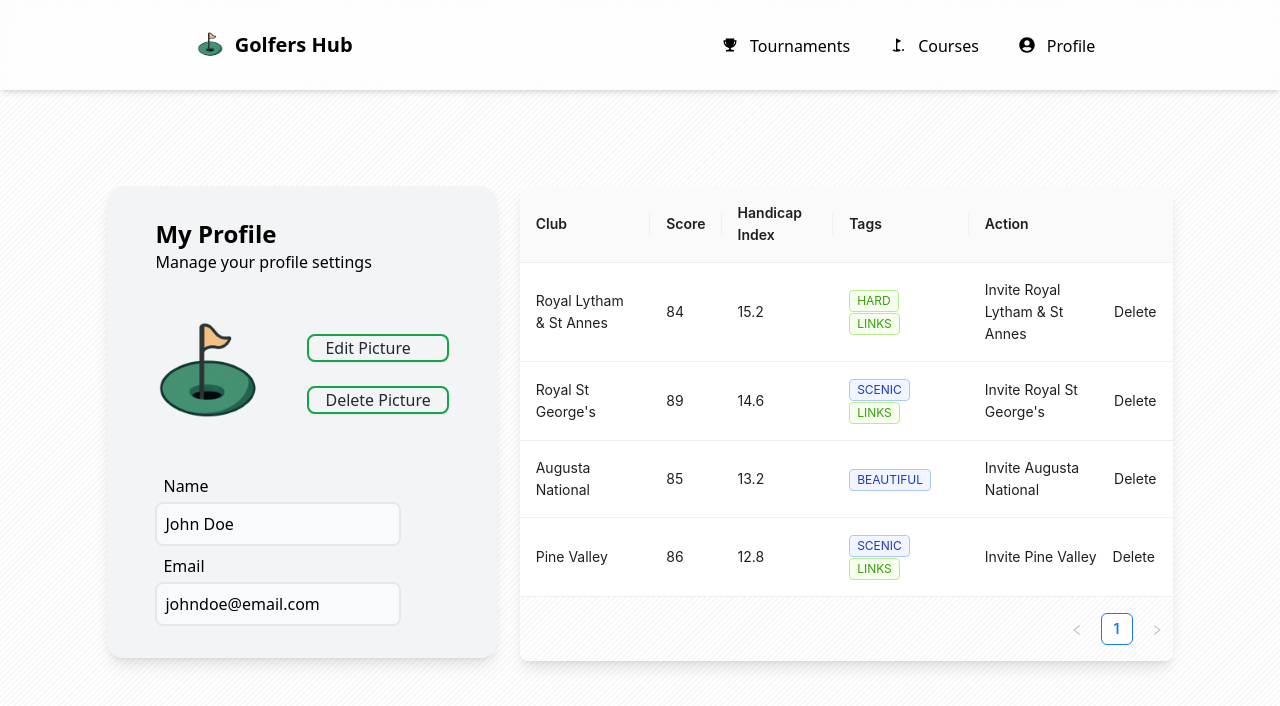
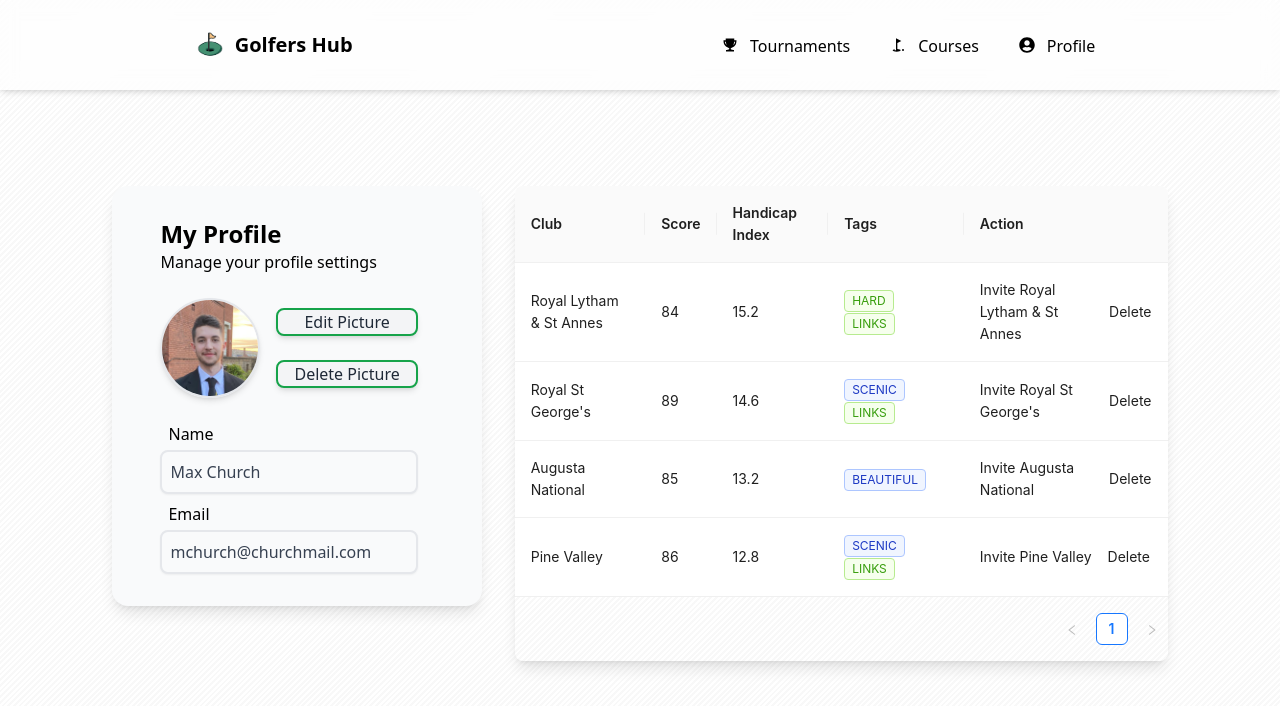
Before and after one commit to oscargavin/golfsite, a Next.js app: page /profile in a window 1280 px wide. Shown: the top 706 px of the page. Built offline with nearby package versions, Linux system fonts and the light colour scheme.

Commit message:
Edited main page links and profile styling

```diff
--- a/src/components/Button.tsx
+++ b/src/components/Button.tsx
@@ -9,9 +9,9 @@ interface ButtonProps {
 
 function Button({ title, link }: ButtonProps) {
     return (
-        <div className="border-2 border-green-600 rounded-lg shadow-sm bg-gray-100 px-4 hover:bg-green-600 ease-in-out">
-            <Link href={link}>
-                <p className="text-gray-800 hover:text-gray-50">{title}</p>
+        <div className="border-2 border-green-600 rounded-lg shadow-md bg-gray-100 text-gray-800 hover:text-gray-50 px-4 hover:bg-green-600 ease-in-out">
+            <Link href={link} className="flex justify-center">
+                <p className="text-inherit hover:text-inherit mx-auto">{title}</p>
             </Link>
         </div>
 
--- a/src/components/Card.tsx
+++ b/src/components/Card.tsx
@@ -9,16 +9,19 @@ interface CardProps {
     alt: string;
     title: string;
     description: string;
+    link: string;
 }
 
-function Card({ image, alt, title, description }: CardProps) {
+function Card({ image, alt, title, description, link }: CardProps) {
     return (
         <div className="backdrop-blur bg-white/50 border-2 rounded-md shadow-md w-1/4 justify-center my-5 mx-3 px-1 pt-1 transform hover:scale-110 transition duration-500 ease-in-out cursor-pointer">
-            <Image src={image} alt={alt} width={300} height={300} className="object-cover w-full h-2/5 rounded-sm" />
-            <div className="h-3/5 rounded-b-sm flex flex-col px-5 py-3 space-y-3 pt-5 relative">
-                <h1 className="font-bold">{title}</h1>
-                <p className="overflow-hidden">{description}</p>
-            </div>
+            <Link href={link}>
+                <Image src={image} alt={alt} width={300} height={300} className="object-cover w-full h-2/5 rounded-sm" />
+                <div className="h-3/5 rounded-b-sm flex flex-col px-5 py-3 space-y-3 pt-5 relative">
+                    <h1 className="font-bold">{title}</h1>
+                    <p className="overflow-hidden">{description}</p>
+                </div>
+            </Link>
         </div>
     )
 }
--- a/src/components/ProfileDetails.tsx
+++ b/src/components/ProfileDetails.tsx
@@ -15,13 +15,13 @@ interface ProfileDetailsProps {
 function ProfileDetails({ image, alt, title, email }: ProfileDetailsProps) {
     return (
         <div className="">
-            <div className="bg-gray-100 rounded-2xl shadow-lg pr-12">
+            <div className="bg-gray-50 rounded-2xl shadow-lg pr-4">
                 <div className="pl-12 pt-8">
                     <h1 className="text-2xl font-semibold">My Profile</h1>
                     <p className="font-extralight">Manage your profile settings</p>
                 </div>
-                <div className="flex flex-row items-center">
-                    <Image src={image} alt={alt} width="200" height="200" />
+                <div className="flex flex-row items-center px-12 py-6">
+                    <Image src={image} alt={alt} width="100" height="100" className="rounded-full border-2 mr-4 shadow-md" />
                     <div className="space-y-6">
                         <Button title="Edit Picture" link="/" />
                         <Button title="Delete Picture" link="/" />
@@ -30,11 +30,11 @@ function ProfileDetails({ image, alt, title, email }: ProfileDetailsProps) {
                 <div className="px-12 pb-8">
                     <div className="mb-2">
                         <h1 className="font-extralight pl-2 pb-1">Name</h1>
-                        <p className="border-2 rounded-lg bg-gray-50 px-2 py-2">{title}</p>
+                        <p className="border-2 rounded-lg shadow-sm bg-gray-50 px-2 py-2 font-light text-gray-700">{title}</p>
                     </div>
                     <div>
                         <h1 className="font-extralight pl-2 pb-1">Email</h1>
-                        <p className="border-2 rounded-lg bg-gray-50 px-2 py-2">{email}</p>
+                        <p className="border-2 rounded-lg shadow-sm bg-gray-50 px-2 py-2 font-light text-gray-700">{email}</p>
                     </div>
                 </div>
             </div>
--- a/src/pages/index.tsx
+++ b/src/pages/index.tsx
@@ -23,10 +23,10 @@ const Home: NextPage = () => {
 
       <div className='h-screen rsg-background'>
         <Header />
-        <div className='flex flex-row flex-wrap justify-center pt-16'>
-          <Card image="/tourn.png" alt="golf_images" title="Tournaments" description='The annual Golf Classic tournament card features a beautiful 18-hole course surrounded by scenic views. Participants will enjoy a day of friendly competition while playing on well-manicured greens' />
-          <Card image="/round.png" alt="round" title="Rounds" description='Look back on your recent rounds, alongside each shot' />
-          <Card image="/golf.png" alt="golf" title="Leaderboards" description='See who is playing well in current tournaments' />
+        <div className='flex flex-row flex-wrap justify-center pt-32'>
+          <Card image="/tourn.png" alt="golf_images" title="Tournaments" description='The annual Golf Classic tournament card features a beautiful 18-hole course surrounded by scenic views. Participants will enjoy a day of friendly competition while playing on well-manicured greens' link="/" />
+          <Card image="/round.png" alt="round" title="Courses" description='Look back on your recent rounds, alongside each shot' link="/courses" />
+          <Card image="/golf.png" alt="golf" title="Leaderboards" description='See who is playing well in current tournaments' link="/" />
         </div>
       </div>
     </div>
--- a/src/pages/profile.tsx
+++ b/src/pages/profile.tsx
@@ -11,7 +11,7 @@ const Profile: NextPage = () => {
         <div className='linear-background h-screen'>
             <Header />
             <div className='flex flex-row justify-around pt-24 mx-24'>
-                <ProfileDetails image="/logo.png" alt="Profile Picture" title="John Doe" email="johndoe@email.com" />
+                <ProfileDetails image="/profile.png" alt="Profile Picture" title="Max Church" email="mchurch@churchmail.com" />
                 <div className='w-3/5 rounded-lg shadow-lg'>
                     <Table />
                 </div>
```
Also changed, not shown: public/profile.png (added).
